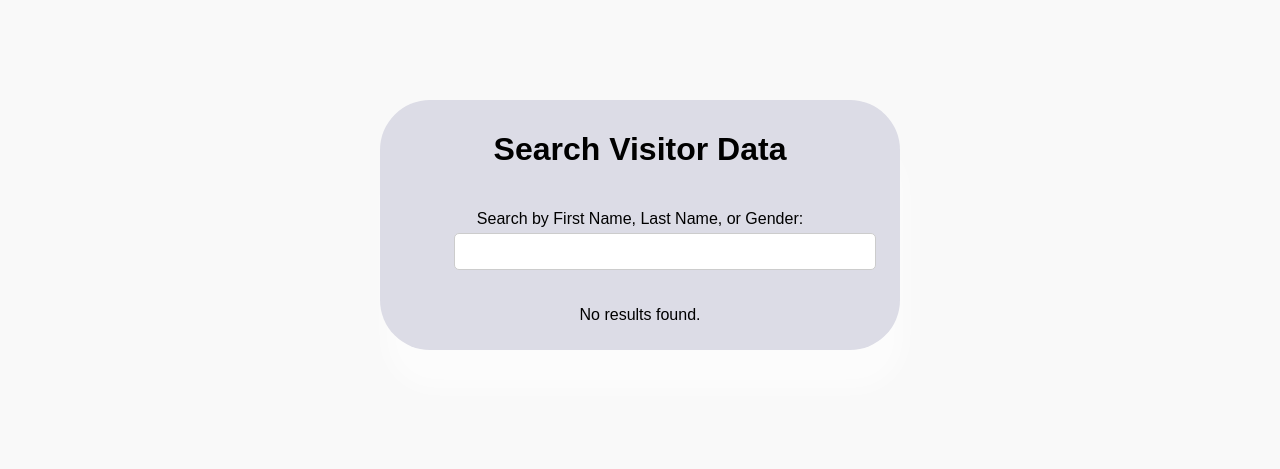
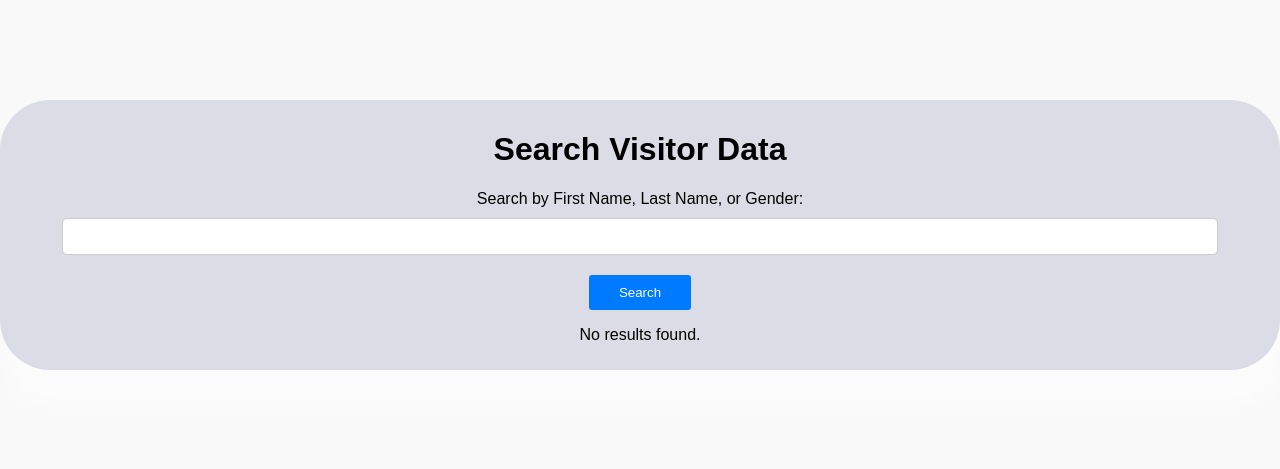
Before and after one commit to MoAboDaif/html, a PHP site: page /search_data.php?search_name=1 in a window 1280 px wide. Shown: the top 469 px of the page. Run offline with PHP 8.4, Linux system fonts and the light colour scheme; data that the repository does not hold is empty.

Commit message:
Add files via upload

```diff
--- a/search_data.php
+++ b/search_data.php
@@ -4,46 +4,32 @@
     <meta charset="UTF-8">
     <meta name="viewport" content="width=device-width, initial-scale=1.0">
     <title>Visitor Data Search</title>
-</head>
     <style>
-        :root {
-            --max-width-container: 500px;
-        }
        body {
             font-family: Arial, sans-serif;
-            background-color: #000;
-            margin: 100px;
-            padding: 0 auto;
+            background-color: #f9f9f9;
+            margin: 0;
+            padding: 0;
         }
         .container {
-            max-width: var(--max-width-container);
-            margin: 0 auto;
-            margin-bottom: 50px;
+            max-width: auto;
+            margin: 100px auto;
             padding: 10px;
             background-color: #dcdce6;
             border-radius: 50px;
             box-shadow: 5px 40px 20px rgba(255, 255, 255, 0.5);
-            display: flex;
-            flex-direction: column;
-            align-items: center;
+            text-align: center;
         }
         label {
             display: block;
-            margin-bottom: 5px;
-            margin-top: 20px;
+            margin-bottom: 10px;
         }
-        input[type="text"],
-        input[type="date"] {
-            width: 100%;
+        input[type="text"] {
+            width: 90%;
             padding: 10px;
             border: 1px solid #ccc;
             border-radius: 5px;
-            margin-left: 50px;
             margin-bottom: 20px;
-            max-width: calc(var(--max-width-container) - 100px);
-        }
-        input[type="radio"] {
-            margin-right: 10px;
         }
         input[type="submit"] {
             background-color: #007bff;
@@ -52,53 +38,11 @@
             padding: 10px 30px;
             border-radius: 3px;
             cursor: pointer;
-            margin-left: calc((var(--max-width-container) / 2) - 30px);
-            margin-bottom: 50px;
-        }
-        textarea[id="user_comment"] {
-            width: 100%;
-            border: 1px solid #ccc;
-            border-radius: 5px;
-            min-width: none;
-            margin-left: 50px;
-            margin-bottom: 20px;
-            max-width: calc(var(--max-width-container) - 85px);
-            max-height: 200px;
-        }
-        h1.white {
-            margin-top: 100px;
-        }
-        .column {
-    float: left;
-    width: 50%;
-}
-.row:after {
-    content: "";
-    display: table;
-    clear: both;
-}
-.left {
-    width: 25%;
-}
-.right {
-    width: 75%;
-}
-@media screen and (max-width: 600px) {
-    .column {
-        width: 100%;
-    }
-}
-body {
-            font-family: Arial, sans-serif;
-            background-color: #f9f9f9;
-        }
-        h2 {
-            color: #333;
         }
         table {
             width: 100%;
             border-collapse: collapse;
-            margin-bottom: 20px;
+            margin-top: 20px;
         }
         th, td {
             padding: 10px;
@@ -109,28 +53,32 @@ body {
             background-color: #f5f5f5;
         }
     </style>
+</head>
 <body>
     <div class="container">
         <h1>Search Visitor Data</h1>
+        <form action="search_data.php" method="get">
             <label for="search_name">Search by First Name, Last Name, or Gender:</label>
             <input type="text" id="search_name" name="search_name" required>
+            <input type="submit" value="Search">
+        </form>
+
         <?php
         if ($_SERVER["REQUEST_METHOD"] == "GET") {
             // Connect to the database (adjust credentials)
             $configs = include('config.php');
-
-	    // Example usage:
             $host = $configs['host'];
             $username = $configs['username'];
             $password = $configs['password'];
             $dbname = $configs['dbname'];
+
             $conn = new mysqli($host, $username, $password, $dbname);
             if ($conn->connect_error) {
                 die("Connection failed: " . $conn->connect_error);
             }
 
             // Retrieve user input for search
-        $search_name = $_GET["search_name"];
+            $search_name = $conn->real_escape_string($_GET["search_name"]); // Sanitize input
 
             // Construct SQL query to search by first name, last name, or gender
             $sql = "SELECT visitors.*, comments.comments FROM visitors LEFT JOIN comments ON visitors.id = comments.visitor_id WHERE visitors.first_name LIKE '%$search_name%' OR visitors.last_name LIKE '%$search_name%' OR visitors.gender = '$search_name'";
@@ -165,5 +113,6 @@ if ($result->num_rows > 0) {
             $conn->close();
         }
         ?>
+    </div>
 </body>
 </html>
```
Lines whose indentation alone changed are shown as unchanged.
